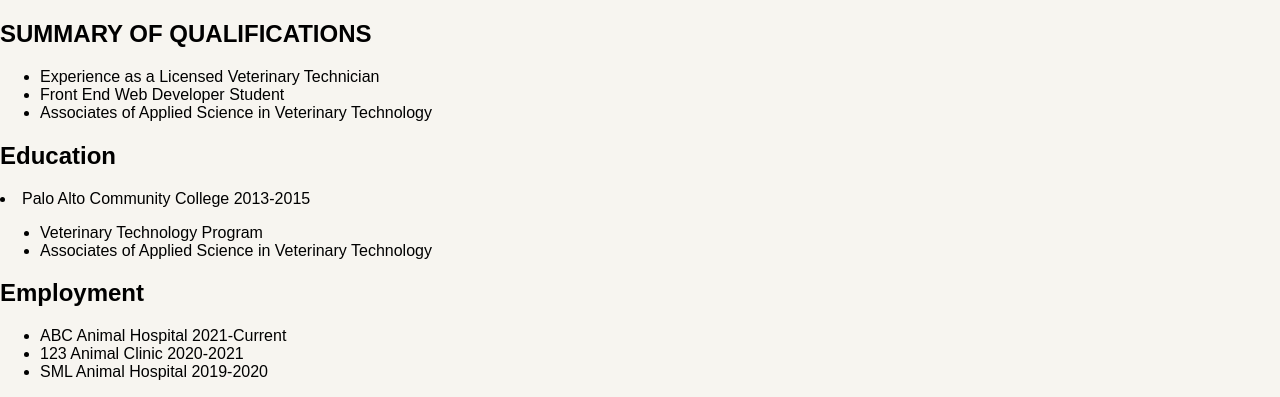
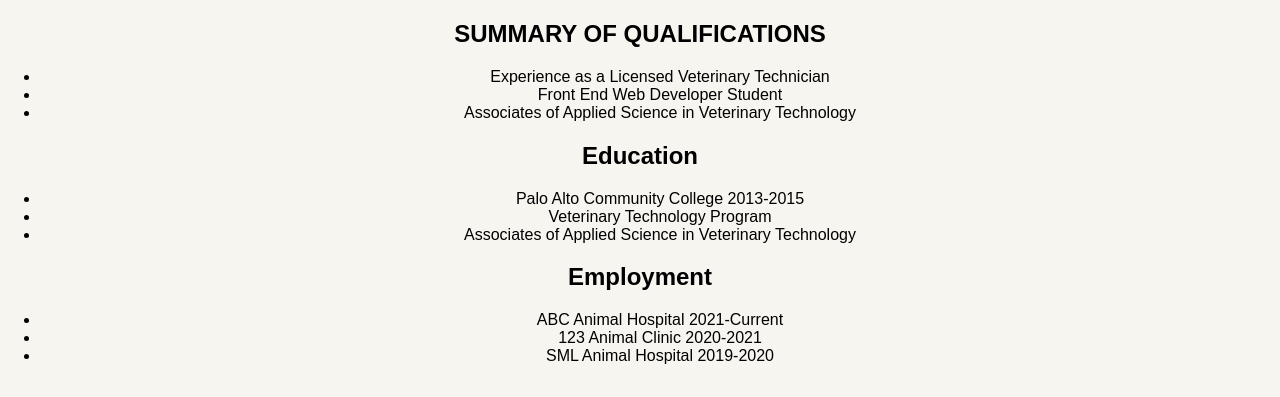
Before and after one commit to cassylbh/techdegree-project-1, a plain HTML site: page resume.html in a window 1280 px wide. Shown: the part 546-943 px from the top of the page. Drawn offline with Linux system fonts and the light colour scheme; a web font is replaced by a local one.

Commit message:
update 2

```diff
--- a/resume.html
+++ b/resume.html
@@ -21,7 +21,6 @@
             <img src="images/mewithdog.jpg" alt="Picture of cassy" class="resume-image">
     <h1>Cassy, LVT meets Web Developer</h1>
           </header>
-<body>
     <h2 class="summary-title">Summary of Qualifications</h2>
     <ul>
         <li>Experience as a Licensed Veterinary Technician</li>
@@ -29,11 +28,11 @@
         <li>Associates of Applied Science in Veterinary Technology</li>
     </ul>
     <h2 class="section-title">Education</h2>
-    <li>Palo Alto Community College 2013-2015</li>
-        <ul>
-            <li>Veterinary Technology Program</li>
-            <li>Associates of Applied Science in Veterinary Technology</li>
-        </ul>
+    <ul>
+        <li>Palo Alto Community College 2013-2015</li>
+        <li>Veterinary Technology Program</li>
+        <li>Associates of Applied Science in Veterinary Technology</li>
+    </ul>
     <h2 class="section-title">Employment</h2>
     <ul>
     <li>ABC Animal Hospital 2021-Current</li>
--- a/styles.css
+++ b/styles.css
@@ -240,10 +240,6 @@ h1 {
   text-transform: uppercase;
 }
 
-body {
-  font-family:"Arial";
-  text-align: left;
-}
 
 .contact-image {
   border: solid 4px black;
```
Also changed, not shown: contact.html (+0 -1 lines).
